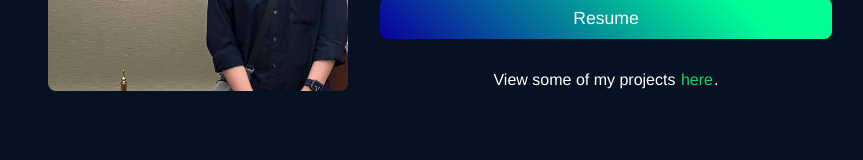
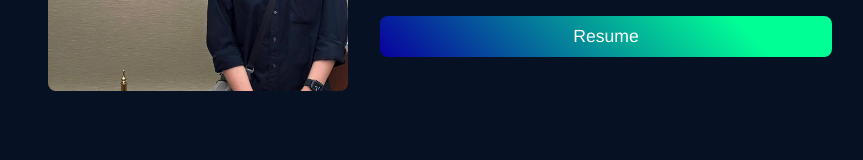
Before and after one commit to jessadakronb/jessadakron-portfolio, a Vue app: page / in a window 1280 px wide. Shown: the part 476-636 px from the top of the page, without its empty margins (200-1063 px from the left). Built offline with nearby package versions, Linux system fonts and the light colour scheme.

Commit message:
remove view some project

```diff
--- a/src/components/Profile.vue
+++ b/src/components/Profile.vue
@@ -57,7 +57,7 @@
         </a>
       </div>
       <br />
-      <p class="center">
+      <!-- <p class="center">
         View some of my projects
         <a
           rel="noopener noreferrer"
@@ -66,7 +66,7 @@
           style="margin-left: 1px; margin-right: 1px"
           >here</a
         >.
-      </p>
+      </p> -->
     </div>
   </div>
 </template>
```
